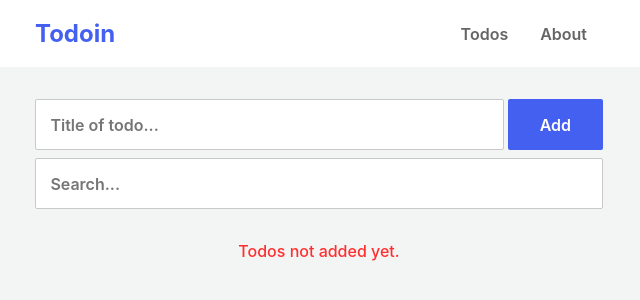
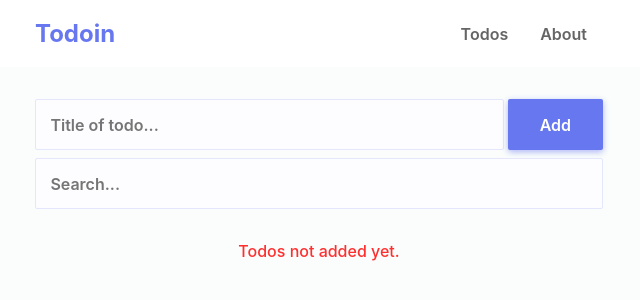
Before and after one commit to muhammadpauzi/todoin-app, a Svelte app: page / in a window 1280 px wide. Shown: the top 300 px of the page, without its empty margins (321-961 px from the left). Built offline with nearby package versions, Linux system fonts and the light colour scheme.

Commit message:
Update colors, buttons, inputs and more

```diff
--- a/public/global.css
+++ b/public/global.css
@@ -1,11 +1,14 @@
 /* variables */
 :root{
-	--primary: #4460F1;
-	--primary-2: #2747e4;
+	--primary: #6777ef;
+	--primary-2: #5162dd;
+	--primary-3: #acb5f6;
 	--danger: #ff2f2f;
 	--danger-2: #ec2222;
-	--gray-1: #F3F5F5;
-	--gray-3: #c9c9c9;
+	--danger-3: #fa8787;
+	--gray-1: #fafdfb;
+	--gray-2: #fdfdff;
+	--gray-3: #e4e6fc;
 	--gray-5: #666565;
 	--black: #000;
 	--white: #fff;
@@ -206,7 +209,7 @@ body{
 
 /* shadows */
 .shadow{
-	box-shadow: 0 2px 1px rgba(77, 77, 77, 0.1);
+	box-shadow: 0 4px 8px rgb(0 0 0 / 3%);
 }
 
 /* fonts */
--- a/src/components/Todo.svelte
+++ b/src/components/Todo.svelte
@@ -33,7 +33,7 @@
         >
     </div>
     <div>
-        <Button type="danger" on:click={() => handleDelete(todo.id)}
+        <Button type="danger" size="sm" on:click={() => handleDelete(todo.id)}
             >Delete</Button
         >
     </div>
--- a/src/shared/Button.svelte
+++ b/src/shared/Button.svelte
@@ -1,8 +1,9 @@
 <script>
     export let type = "primary";
+    export let size = "";
 </script>
 
-<button class="btn btn-{type}" on:click>
+<button class="btn btn-{type}" class:btn-sm={size == "sm"} on:click>
     <slot />
 </button>
 
@@ -15,7 +16,7 @@
         outline: none;
         border: none;
         font-weight: var(--font-semibold);
-        transition-property: background-color;
+        transition-property: background-color, box-shadow;
         transition-duration: 0.3s;
         border-radius: var(--border-radius);
         margin-bottom: 0.5rem;
@@ -24,18 +25,27 @@
     .btn-primary {
         background-color: var(--primary);
         color: var(--white);
+        box-shadow: 0 2px 6px var(--primary-3);
     }
 
     .btn-primary:hover {
         background-color: var(--primary-2);
+        box-shadow: none;
     }
 
     .btn-danger {
         background-color: var(--danger);
         color: var(--white);
+        box-shadow: 0 2px 6px var(--danger-3);
     }
 
     .btn-danger:hover {
         background-color: var(--danger-2);
+        box-shadow: none;
+    }
+
+    .btn-sm {
+        padding: 0.5rem 1rem;
+        font-size: 0.8rem;
     }
 </style>
--- a/src/shared/Input.svelte
+++ b/src/shared/Input.svelte
@@ -14,6 +14,7 @@
         margin-bottom: 0.5rem;
         border-radius: var(--border-radius);
         border: 1px solid var(--gray-3);
+        background-color: var(--gray-2);
         font-size: 1rem;
         color: var(--gray-5);
         font-weight: var(--font-semibold);
@@ -25,5 +26,6 @@
     input:focus {
         border-color: var(--primary);
         color: var(--black);
+        box-shadow: 0 4px 8px rgb(172, 181, 246, 0.2);
     }
 </style>
```
